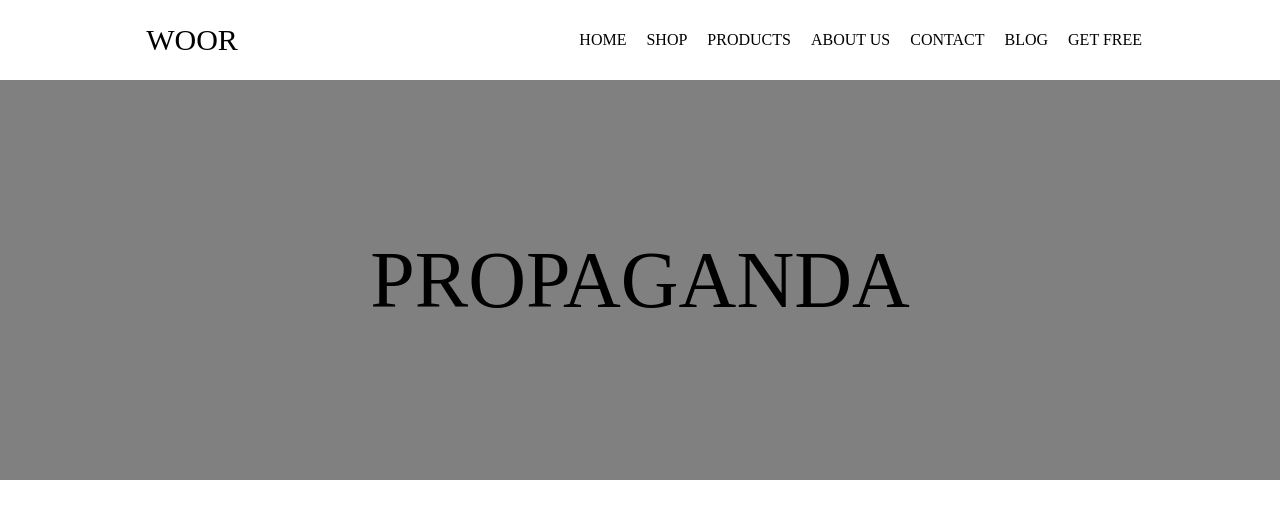
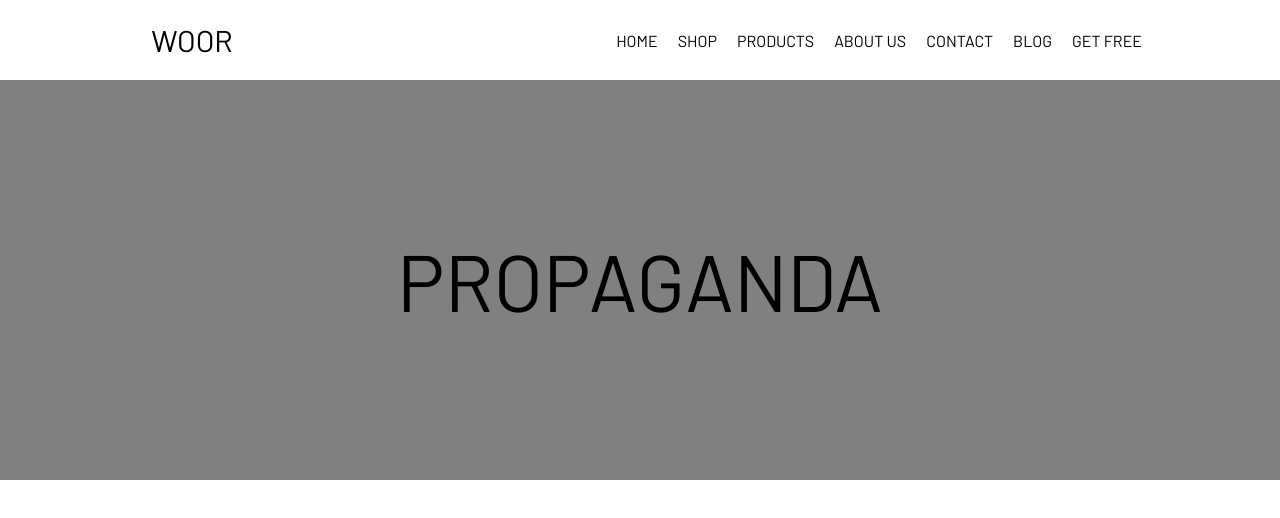
Before and after one commit to FelipeLTavares/New-e-commerce, a React (Vite) app: page / in a window 1280 px wide. Shown: the top 518 px of the page. Built offline with nearby package versions, Linux system fonts and the light colour scheme.

Commit message:
Adding a new font family

```diff
--- a/index.html
+++ b/index.html
@@ -4,6 +4,9 @@
     <meta charset="UTF-8" />
     <link rel="icon" type="image/svg+xml" href="/vite.svg" />
     <meta name="viewport" content="width=device-width, initial-scale=1.0" />
+    <link rel="preconnect" href="https://fonts.googleapis.com">
+    <link rel="preconnect" href="https://fonts.gstatic.com" crossorigin>
+    <link href="https://fonts.googleapis.com/css2?family=Barlow:wght@100;400&display=swap" rel="stylesheet">
     <title>Vite + React + TS</title>
   </head>
   <body>
--- a/src/styles/GlobalCss.ts
+++ b/src/styles/GlobalCss.ts
@@ -6,7 +6,7 @@
     padding: 0,
     boxSizing: "border-box",
   },
-  /*   html: {
-    fontFamily: "'Barlow Semi Condensed', sans-serif;",
-  }, */
+  html: {
+    fontFamily: "'Barlow', sans-serif;",
+  },
 });
```
